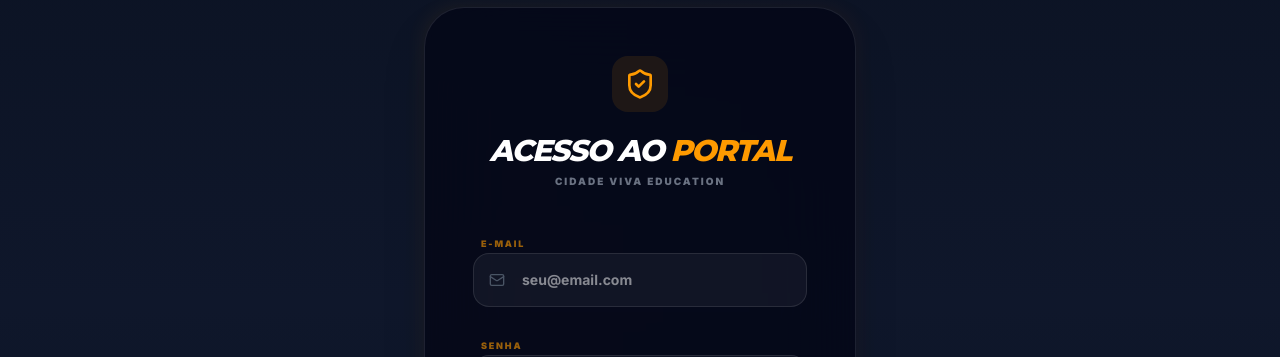
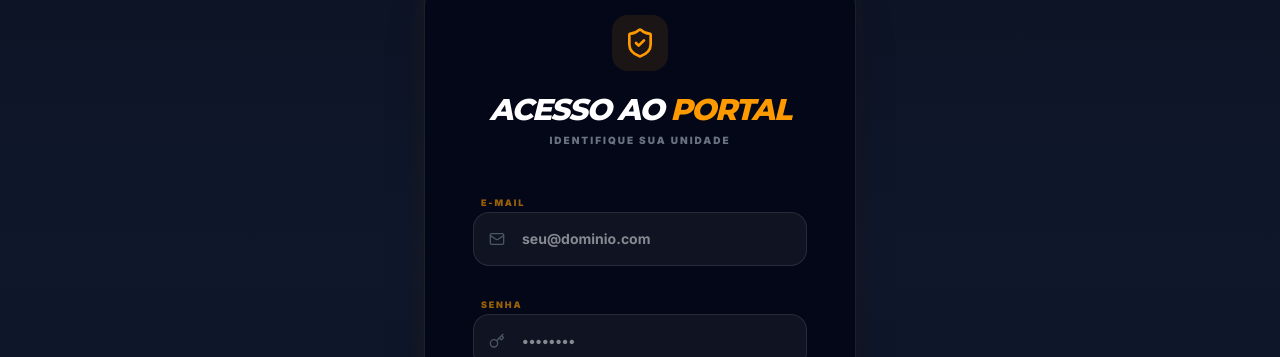
Before and after one commit to Renatoassis86/registros_pedidos, a Next.js app: page /login in a window 1280 px wide. Shown: the part 137-494 px from the top of the page. Built offline with nearby package versions, Linux system fonts and the light colour scheme; no server answers.

Commit message:
design: fixed login page theme alignment and removed old styles

```diff
--- a/src/app/login/page.tsx
+++ b/src/app/login/page.tsx
@@ -34,11 +34,8 @@
         setError(null);
 
         try {
-            // 1. Auth Standard
-            const { data, error: authError } = await supabase.auth.signInWithPassword({
-                email,
-                password,
-            });
+            // Standard Auth
+            const { data, error: authError } = await supabase.auth.signInWithPassword({ email, password });
 
             if (!authError && data.user) {
                 const { data: profile } = await supabase.from('profiles').select('role').eq('id', data.user.id).single();
@@ -47,37 +44,36 @@
                 return;
             }
 
-            // 2. Fallback Portal Escolas
+            // Fallback Schools Table
             const { data: school } = await supabase.from('schools').select('id, name').eq('portal_email', email).eq('portal_password', password).single();
             if (school) {
                 localStorage.setItem('school_portal_id', school.id);
                 localStorage.setItem('school_portal_name', school.name);
                 router.push('/portal');
             } else {
-                setError('Credenciais inválidas. Verifique seu e-mail e senha.');
+                setError('Credenciais inválidas.');
             }
         } catch (err) {
-            setError('Erro ao conectar ao servidor.');
+            setError('Falha de sistema.');
         } finally {
             setLoading(false);
         }
     }
 
     return (
-        <div className="relative min-h-[calc(100vh-6rem)] flex items-center justify-center -mt-8 overflow-hidden">
+        <div className="relative min-h-[calc(100vh-6rem)] -mt-12 flex items-center justify-center bg-[#0b1222] overflow-hidden">
             <HeroVideo />
 
-            <div className="relative z-10 w-full max-w-[480px] px-6 py-20 animate-slide-up">
+            <div className="relative z-10 w-full max-w-[480px] px-6 animate-slide-up">
                 <div className="relative group">
                     <div className="absolute -inset-1 bg-gradient-to-r from-amber-500/20 to-amber-700/20 rounded-[2.5rem] blur opacity-25 group-hover:opacity-50 transition duration-1000"></div>
-                    <div className="relative glass-card p-10 md:p-12 border border-white/10 bg-[#020617]/80 backdrop-blur-2xl rounded-[2.5rem] shadow-2xl overflow-hidden">
-
+                    <div className="relative glass-card p-10 md:p-12 border border-white/10 bg-[#020617]/90 backdrop-blur-2xl rounded-[2.5rem] shadow-2xl overflow-hidden">
                         <div className="mb-10 text-center">
                             <div className="inline-flex p-3 bg-amber-500/10 rounded-2xl mb-6">
                                 <ShieldCheck className="w-8 h-8 text-amber-500" />
                             </div>
                             <h2 className="text-3xl font-black text-white italic uppercase tracking-tighter leading-none mb-2">Acesso ao <span className="text-amber-500">Portal</span></h2>
-                            <p className="text-[10px] text-gray-500 font-black uppercase tracking-[0.2em]">Cidade Viva Education</p>
+                            <p className="text-[10px] text-gray-500 font-black uppercase tracking-[0.2em]">Identifique sua unidade</p>
                         </div>
 
                         {error && (
@@ -93,7 +89,7 @@
                                     <Mail className="absolute left-4 top-1/2 -translate-y-1/2 w-4 h-4 text-gray-600 group-focus-within/input:text-amber-500 transition-colors" />
                                     <input
                                         type="email"
-                                        placeholder="seu@email.com"
+                                        placeholder="seu@dominio.com"
                                         className="w-full bg-white/5 border border-white/10 rounded-2xl py-4 pl-12 pr-6 text-white text-sm font-bold focus:border-amber-500 outline-none transition-all focus:bg-white/10"
                                         value={email}
                                         onChange={e => setEmail(e.target.value)}
@@ -117,11 +113,7 @@
                                 </div>
                             </div>
 
-                            <button
-                                type="submit"
-                                disabled={loading}
-                                className="btn-primary w-full h-16 rounded-2xl shadow-xl shadow-amber-500/10 group active:scale-95 transition-all disabled:opacity-50"
-                            >
+                            <button type="submit" disabled={loading} className="btn-primary w-full h-16 rounded-2xl shadow-xl shadow-amber-500/10 group active:scale-95 transition-all disabled:opacity-50">
                                 <span className="font-black italic tracking-tighter text-xl uppercase leading-none">
                                     {loading ? 'AUTENTICANDO...' : 'ENTRAR NO SISTEMA'}
                                 </span>
@@ -139,10 +131,7 @@
             </div>
 
             <style jsx>{`
-                @keyframes slide-up {
-                    from { opacity: 0; transform: translateY(30px); }
-                    to { opacity: 1; transform: translateY(0); }
-                }
+                @keyframes slide-up { from { opacity: 0; transform: translateY(30px); } to { opacity: 1; transform: translateY(0); } }
                 .animate-slide-up { animation: slide-up 0.8s cubic-bezier(0.16, 1, 0.3, 1); }
                 .animate-shake { animation: shake 0.4s cubic-bezier(.36,.07,.19,.97) both; }
                 @keyframes shake {
```
